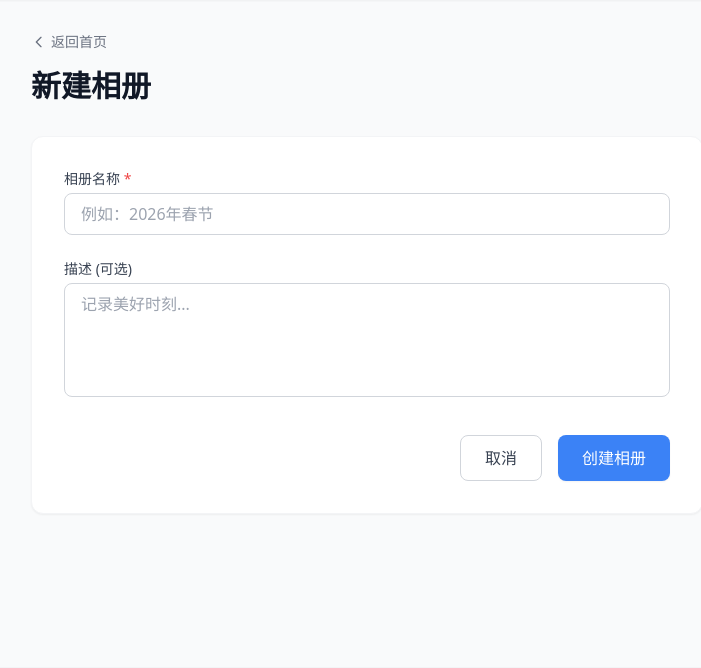
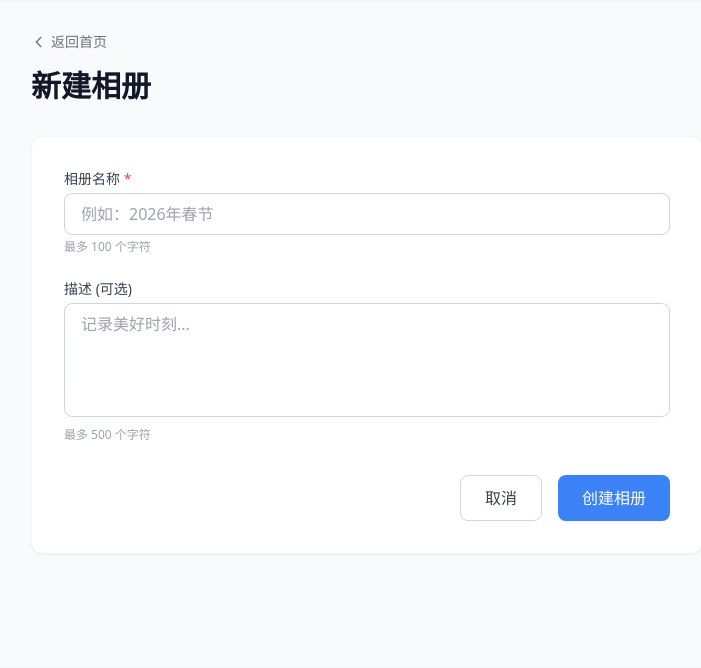
Before and after one commit to lacsar712/GSB1005, a Flask app: page /album/create in a window 1280 px wide. Shown: the part 64-732 px from the top of the page, without its empty margins (273-974 px from the left). Run offline with Flask 3, Linux system fonts and the light colour scheme; a user stored in the database is signed in; some libraries are stand-ins or nearby versions.

Commit message:
NewWinter模型提交

```diff
--- a/backend/app/app.py
+++ b/backend/app/app.py
@@ -106,6 +106,28 @@ def create_app():
                 return redirect(url_for('index'))
         return render_template('create_album.html')
 
+    @app.route('/album/edit/<int:album_id>', methods=['GET', 'POST'])
+    @login_required
+    def edit_album(album_id):
+        """编辑相册"""
+        album = Album.query.get_or_404(album_id)
+        if request.method == 'POST':
+            title = request.form.get('title', '').strip()
+            description = request.form.get('description', '').strip()
+            if not title:
+                flash('相册名称不能为空', 'error')
+            elif len(title) > 100:
+                flash('相册名称不能超过 100 个字符', 'error')
+            elif len(description) > 500:
+                flash('相册描述不能超过 500 个字符', 'error')
+            else:
+                album.title = title
+                album.description = description if description else None
+                db.session.commit()
+                flash('相册修改成功', 'success')
+                return redirect(url_for('album_detail', album_id=album.id))
+        return render_template('create_album.html', album=album)
+
     @app.route('/album/delete/<int:album_id>')
     @login_required
     def delete_album(album_id):
--- a/backend/app/templates/album.html
+++ b/backend/app/templates/album.html
@@ -20,7 +20,11 @@
             <p class="text-gray-600">{{ album.description or '暂无描述' }}</p>
         </div>
         {% if current_user.is_authenticated %}
-        <div class="flex-shrink-0">
+        <div class="flex-shrink-0 flex items-center gap-3">
+            <a href="{{ url_for('edit_album', album_id=album.id) }}" class="border border-gray-300 hover:bg-gray-50 text-gray-700 px-5 py-2.5 rounded-lg transition flex items-center justify-center">
+                <svg class="w-5 h-5 mr-2" fill="none" stroke="currentColor" viewBox="0 0 24 24"><path stroke-linecap="round" stroke-linejoin="round" stroke-width="2" d="M11 5H6a2 2 0 00-2 2v11a2 2 0 002 2h11a2 2 0 002-2v-5m-1.414-9.414a2 2 0 112.828 2.828L11.828 15H9v-2.828l8.586-8.586z"></path></svg>
+                编辑相册
+            </a>
             <a href="{{ url_for('upload_photo', album_id=album.id) }}" class="bg-primary hover:bg-blue-600 text-white px-5 py-2.5 rounded-lg shadow transition flex items-center justify-center">
                 <svg class="w-5 h-5 mr-2" fill="none" stroke="currentColor" viewBox="0 0 24 24"><path stroke-linecap="round" stroke-linejoin="round" stroke-width="2" d="M4 16v1a3 3 0 003 3h10a3 3 0 003-3v-1m-4-8l-4-4m0 0L8 8m4-4v12"></path></svg>
                 上传照片
--- a/backend/app/templates/create_album.html
+++ b/backend/app/templates/create_album.html
@@ -7,27 +7,33 @@
             <svg class="w-4 h-4 mr-1" fill="none" stroke="currentColor" viewBox="0 0 24 24"><path stroke-linecap="round" stroke-linejoin="round" stroke-width="2" d="M15 19l-7-7 7-7"></path></svg>
             返回首页
         </a>
-        <h1 class="text-3xl font-bold text-gray-900">新建相册</h1>
+        <h1 class="text-3xl font-bold text-gray-900">{{ '编辑相册' if album else '新建相册' }}</h1>
     </div>
 
     <div class="bg-white rounded-xl shadow-sm p-8 border border-gray-100">
-        <form method="POST" onsubmit="return handleFormSubmit(this)">
+        <form method="POST" action="{{ url_for('edit_album', album_id=album.id) if album else url_for('create_album') }}" onsubmit="return handleFormSubmit(this)">
             <div class="mb-6">
                 <label for="title" class="block text-sm font-medium text-gray-700 mb-1">相册名称 <span class="text-red-500">*</span></label>
-                <input type="text" name="title" id="title" required placeholder="例如：2026年春节"
+                <input type="text" name="title" id="title" required maxlength="100" placeholder="例如：2026年春节" value="{{ album.title if album else '' }}"
                     class="w-full px-4 py-2 border border-gray-300 rounded-lg focus:ring-2 focus:ring-primary focus:border-primary outline-none transition">
+                <p class="text-xs text-gray-400 mt-1">最多 100 个字符</p>
             </div>
 
             <div class="mb-8">
                 <label for="description" class="block text-sm font-medium text-gray-700 mb-1">描述 (可选)</label>
-                <textarea name="description" id="description" rows="4" placeholder="记录美好时刻..."
-                    class="w-full px-4 py-2 border border-gray-300 rounded-lg focus:ring-2 focus:ring-primary focus:border-primary outline-none transition resize-none"></textarea>
+                <textarea name="description" id="description" rows="4" maxlength="500" placeholder="记录美好时刻..."
+                    class="w-full px-4 py-2 border border-gray-300 rounded-lg focus:ring-2 focus:ring-primary focus:border-primary outline-none transition resize-none">{{ album.description if album else '' }}</textarea>
+                <p class="text-xs text-gray-400 mt-1">最多 500 个字符</p>
             </div>
 
             <div class="flex justify-end space-x-4">
+                {% if album %}
+                <a href="{{ url_for('album_detail', album_id=album.id) }}" class="px-6 py-2.5 border border-gray-300 rounded-lg text-gray-700 hover:bg-gray-50 transition">取消</a>
+                {% else %}
                 <a href="{{ url_for('index') }}" class="px-6 py-2.5 border border-gray-300 rounded-lg text-gray-700 hover:bg-gray-50 transition">取消</a>
+                {% endif %}
                 <button type="submit" class="px-6 py-2.5 bg-primary hover:bg-blue-600 text-white rounded-lg shadow-sm transition">
-                    创建相册
+                    {{ '保存修改' if album else '创建相册' }}
                 </button>
             </div>
         </form>
```
